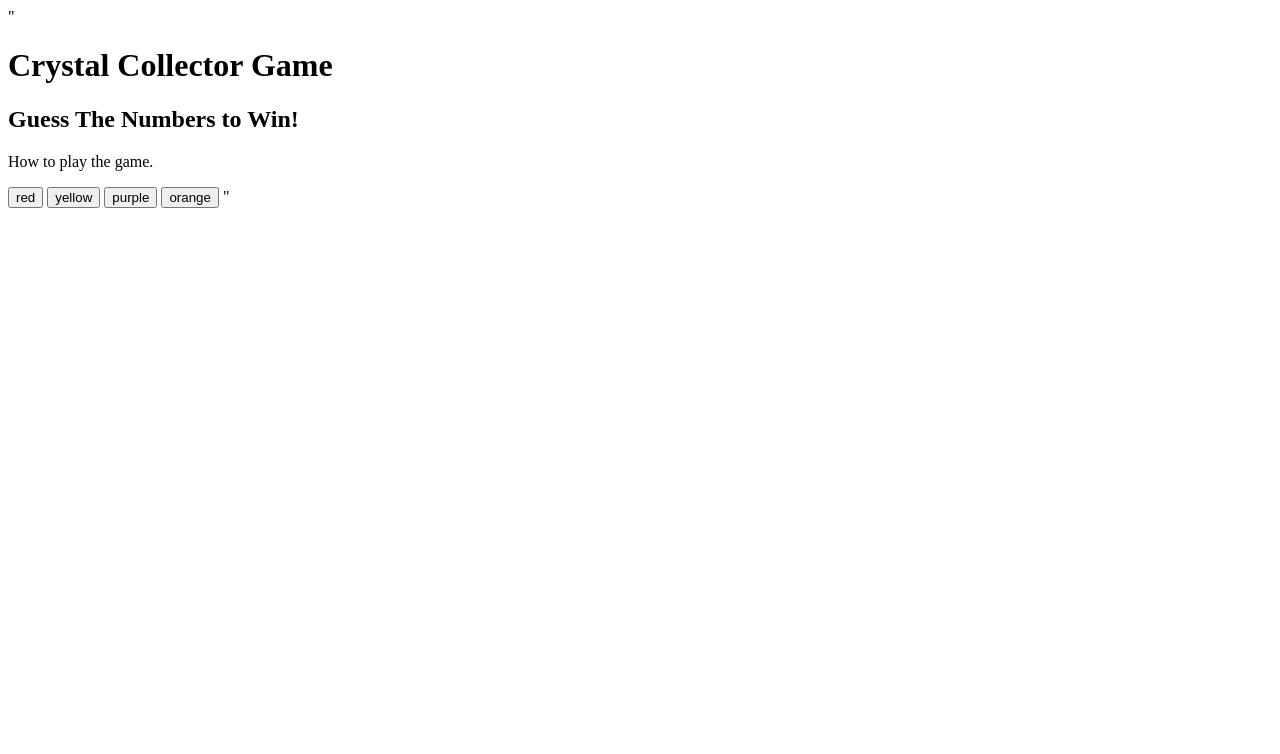
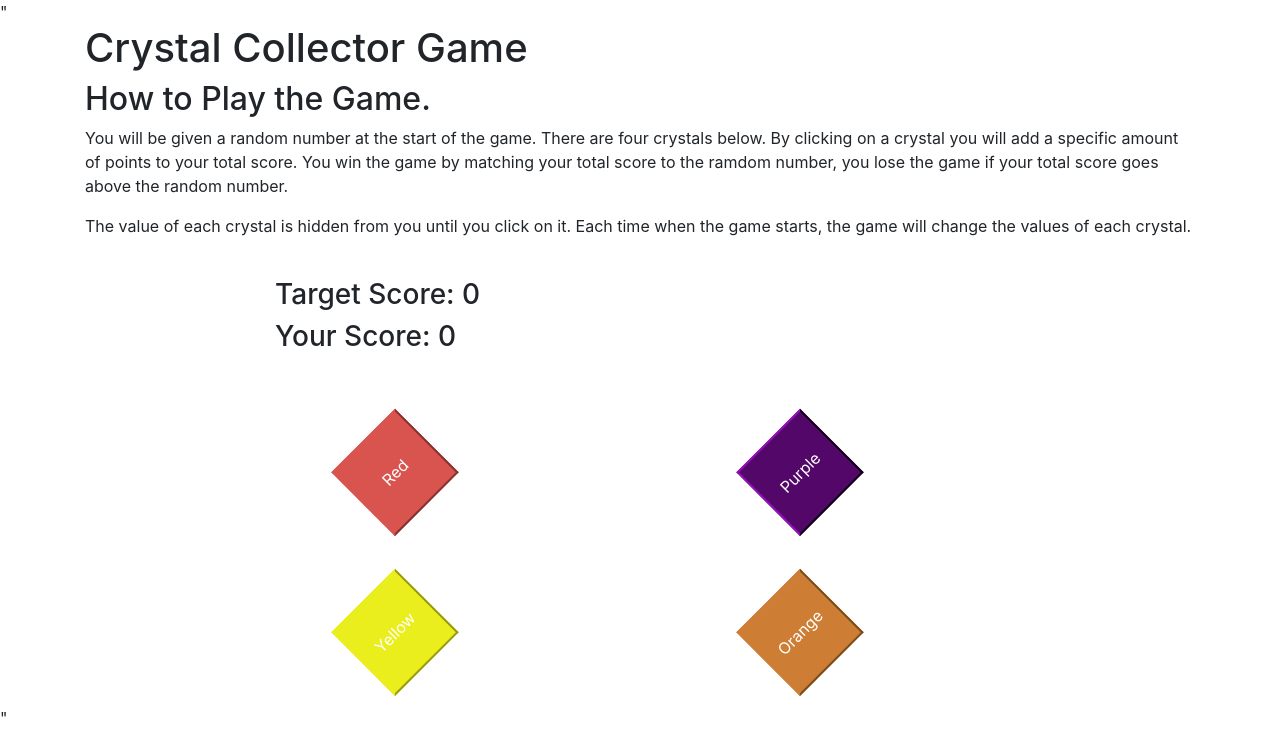
Before and after one commit to slsmi285/Crystal-Collector-Game, a plain HTML site: page index.html in a window 1280 px wide. Drawn offline with nearby package versions, Linux system fonts and the light colour scheme.

Commit message:
Adding bootstrap to html for better layout of visual game, giving more uniformity.

```diff
--- a/assets/css/style.css
+++ b/assets/css/style.css
@@ -0,0 +1,62 @@
+.diamond {
+    width: 90px;
+    height: 90px;
+    background: #1eff00;
+    margin: 0;
+    padding: 0;
+/* Rotate */
+    -webkit-transform: rotate(-45deg);
+    -moz-transform: rotate(-45deg);
+    -ms-transform: rotate(-45deg);
+    -o-transform: rotate(-45deg);
+    transform: rotate(-45deg);
+/* Rotate Origin */
+    -webkit-transform-origin: 0 100%;
+    -moz-transform-origin: 0 100%;
+    -ms-transform-origin: 0 100%;
+    -o-transform-origin: 0 100%;
+    transform-origin: 0 100%;
+    margin: 60px 0 10px 310px;
+}
+
+#red {
+    color: #fff;
+    background-color: #d9534f;
+    border-color: #d9534f;
+}
+#purple {
+    color: #fff;
+    background-color: #530869;
+    border-color: #530869;
+}
+#yellow {
+    color: #fff;
+    background-color: #eaee1d;
+    border-color: #eaee1d;
+}
+#orange {
+    color: #fff;
+    background-color: #ce7e34;
+    border-color: #ce7e34;
+}
+
+#red {
+    color: #fff;
+    background-color: #d9534f;
+    border-color: #d9534f;
+}
+#purple {
+    color: #fff;
+    background-color: #530869;
+    border-color: #530869;
+}
+#yellow {
+    color: #fff;
+    background-color: #eaee1d;
+    border-color: #eaee1d;
+}
+#orange {
+    color: #fff;
+    background-color: #ce7e34;
+    border-color: #ce7e34;
+}
--- a/assets/javascript/game.js
+++ b/assets/javascript/game.js
@@ -1,14 +1,25 @@
 //Much like Word Guess Game, instead player will guess numbers.
 
 //Display 4 images of crystals(red, purple, orange, yellow (image file).
-var yourScore = getElementById(red, purple, yellow, orange.onclick(math.sum));
-console.log("line 4", yourScore);
-yourScore.innerHTML = 0;
-console.log("line 7", yourScore);
-var targetScore = document.getElementById("targetScore");
-console.log("line 9", targetScore);
-targetScore = getRandomValue(1-12);
-console.log("line 11", targetScore);
+var yourScore = getElementById(red, purple, yellow, orange.onclick(math.sum)); yourScore.innerHTML = 0;
+console.log("yourScore", yourScore);
+var targetScore = document.getElementById("targetScore"); targetScore = getRandomValue(1-12);
+console.log("targetScore", targetScore);
+//adding the crystals images over the buttons.
+$('button').bind('click', functon () {
+    $(this).replaceWith('<img src="/red.jpg"/>');
+    console.log(red);
+});
+$('the-button').bind('click', functon () {
+    $(yellow).replaceWith('<img src="/yellow.jpg"/>');
+});
+$('the-button').bind('click', functon () {
+    $(purple).replaceWith('<img src="/purple.jpg"/>');
+});
+$('the-button').bind('click', functon () {
+    $(orange).replaceWith('<img src="/orange.jpg"/>');
+});
+
 //Each crystal to have random # "hidden" values. ARRAY: 1-12.
 //Player shown RANDOM # at start of game. ARRAY: 19-120. FO LOOP?
 //Use ON(CLICK) for each Crystal, # RANDOMLY chosen (ARRAY). FOR LOOP?
--- a/index.html
+++ b/index.html
@@ -1,23 +1,73 @@
-"<!DOCTYPE html>
+"
+<!DOCTYPE html>
 <html lang="en">
+
 <head>
     <meta charset="UTF-8">
     <meta name="viewport" content="width=device-width, initial-scale=1.0">
     <link rel="stylesheet" type="text/css" href="assets/css/style.css">
+    <link rel="stylesheet" href="https://stackpath.bootstrapcdn.com/bootstrap/4.3.1/css/bootstrap.min.css">
+    <script src="https://ajax.googleapis.com/ajax/libs/jquery/3.2.1/jquery.min.js"></script>
+
     <title>Crystal Collector Game</title>
 </head>
+
 <body>
-    <h1>Crystal Collector Game</h1>
-
-    <h2>Guess The Numbers to Win!</h2>
-    <p>How to play the game.</p>
-
-    <button onclick="changeColor('red');">red</button>
-    <button onclick="changeColor('yellow');">yellow</button>
-    <button onclick="changeColor('purple');">purple</button>
-    <button onclick="changeColor('orange');">orange</button>
+    <div class="container">
+        <div class="row">
+            <div class="col-sm-12">
+                <h1>Crystal Collector Game</h1>
+                <h2>How to Play the Game.</h2>
+            </div>
+        </div>
+        <div id="instruct">
+            <div class="row">
+                <div class="col-sm-12">
+                    <p>You will be given a random number at the start of the game. There are four crystals below. By
+                        clicking on a
+                        crystal you will add a specific amount of points to your total score. You win the game by
+                        matching your total
+                        score
+                        to the ramdom number, you lose the game if your total score goes above the random number.</p>
+                    <p>The value of each crystal is hidden from you until you click on it. Each time when the game
+                        starts, the game will
+                        change the values of each crystal.</p>
+                    <br>
+                </div>
+            </div>
+        </div>
 
 
+
+        <div class="row">
+            <h3 class="col-sm-2">
+                <h3 class="col-sm-3">Target Score: <span id='targetScore'>0</span>
+                </h3>
+            </h3>
+        </div>
+        <div class="row">
+            <h3 class="col-sm-2">
+                <h3 class="col-sm-3 ">Your Score: <span id='yourScore'>0</span>
+                </h3>
+            </h3>
+        </div>
+
+        <br>
+        <div id="jewels">
+            <div class="row">
+                <div class="col-sm-12">
+                    <div class="buttons">
+                        <button class="diamond" id="red" value="5">Red</button>
+                        <button class="diamond" id="purple" value="10">Purple</button>
+                        <button class="diamond" id="yellow" value="15">Yellow</button>
+                        <button class="diamond" id="orange" value="20">Orange</button>
+                    </div>
+
+                </div>
+            </div>
+        </div>
+    </div>
     <script src="assets/javascript/game.js"></script>
 </body>
+
 </html>"
```
